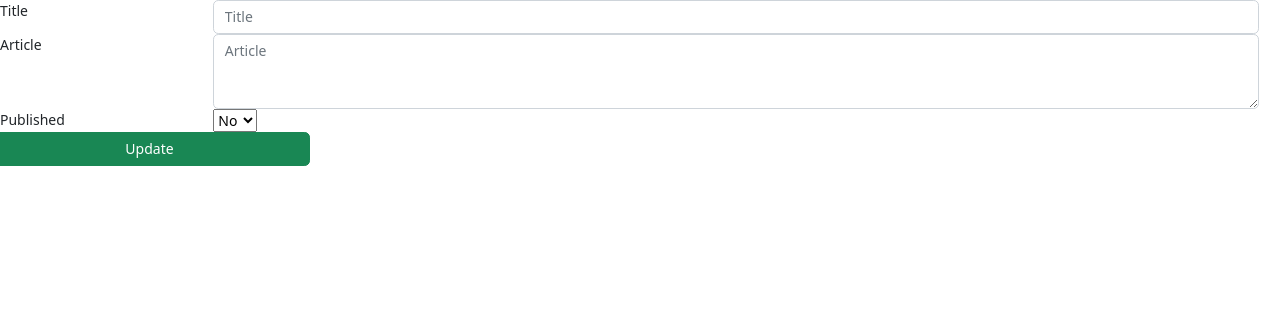
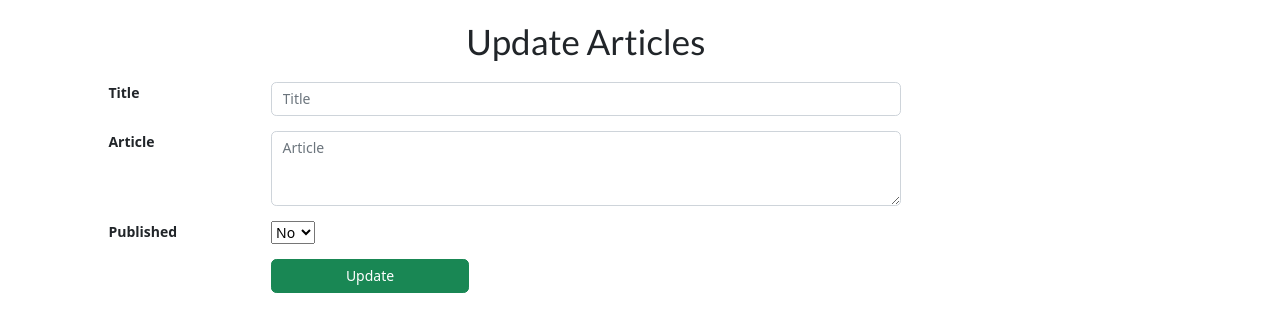
Before and after one commit to glenmoe85/CloudApplications_2023, a React (Create React App) app in the folder react-client/: page /update in a window 1280 px wide. Shown: the top 332 px of the page. Built offline with nearby package versions, Linux system fonts and the light colour scheme.

Commit message:
styling pages

```diff
--- a/react-client/src/App.css
+++ b/react-client/src/App.css
@@ -36,3 +36,23 @@
     transform: rotate(360deg);
   }
 }
+
+.headers {
+  text-align: center;
+  margin-bottom: 20px;
+}
+.margin-top {
+  margin-top: 20px;
+}
+.margin-bottom {
+  margin-bottom: 20px;
+}
+
+.btn-color
+{
+  color: #fff;
+}
+.row-margin
+{
+  margin-bottom: 15px;
+}
--- a/react-client/src/App.js
+++ b/react-client/src/App.js
@@ -4,14 +4,14 @@ import { BrowserRouter, Routes, Route } from "react-router-dom";
 import Read from './components/read';
 import Update from './components/update';
 import Create from './components/create';
-import 'bootstrap/dist/css/bootstrap.min.css'
+import 'bootstrap/dist/css/bootstrap.min.css';
 
 
 function App() {
 
   return (
     <>
-    <div>
+    <div class='margin-top'>
       <BrowserRouter>
         <Routes>
           <Route path="/" element={<Read />} />
--- a/react-client/src/components/create.js
+++ b/react-client/src/components/create.js
@@ -27,26 +27,34 @@ export default function Create() {
     }
     return (
         <div class='form-group row'>
-            <div class='form-group row'>
+            <div class="col-sm-1"></div>
+            <div class="col-sm-9">
+                <h1 class='headers'>Add Articles</h1>
+                <div class='form-group row row-margin'>
                     <div class='col-sm-2'>
-                    <label>Title</label>
+                        <label><strong>Title</strong></label>
                     </div>
-                <div class='col-sm-10'>
+                    <div class='col-sm-8'>
                         <input type='text' class='form-control' placeholder='Title' value={title} onChange={(e) => setTitle(e.target.value)} />
                     </div>
                 </div>
-            <div class='form-group row'>
+                <div class='form-group row row-margin'>
                     <div class='col-sm-2'>
-                    <label>Article</label>
+                        <label><strong>Article</strong></label>
                     </div>
-                <div class='col-sm-10'>
+                    <div class='col-sm-8'>
                         <textarea class='form-control' rows='3' placeholder='Article' value={body} onChange={(e) => setArticle(e.target.value)}>
                         </textarea>
                     </div>
                 </div>
                 <div class="form-group row" id="form_buttons" >
+                    <div class='col-sm-2'></div>
+                    <div class='col-sm-10'>
                         <button class="btn btn-success col-sm-3" onClick={postData} type='submit'>Submit</button>
                     </div>
                 </div>
+            </div>
+            <div class="col-sm-1"></div>
+        </div>
     )
 }
--- a/react-client/src/components/read.js
+++ b/react-client/src/components/read.js
@@ -28,7 +28,7 @@ export default function Read() {
     }
 
     const getData = () => {
-        axios.get('http://localhost:4000/articles', config)
+        axios.get('http://localhost:4000/articles', config )
             .then((getData) => {
                 setAPIData(getData.data);
             })
@@ -42,12 +42,22 @@ export default function Read() {
         })
     }
 
+
+
 return (
-        <div>
-            <table>
+
+
+        <div class="form-group row ">
+        <div class="col-sm-1"></div>
+        <div class="col-sm-9">
+        <h1 class='headers'>View Articles</h1>
+         <Link to='/create'>
+                <button class='btn btn-success margin-bottom ' >Add Article</button>
+            </Link>
+
+            <table id="tabs" class="table table-striped table-bordered btn-color">
                 <thead>
                     <tr>
-                        <th>ID</th>
                         <th>Title</th>
                         <th>Artile</th>
                         <th>Published</th>
@@ -60,22 +70,26 @@ return (
                 {APIData.map((data, i) => {
                         return (
                             <tr>
-                            <td>{data.id}</td>
                                 <td>{data.title}</td>
                                 <td>{data.body}</td>
                                 <td>{data.published ? "Yes" : "No"}</td>
+                                <td class='btn-color'>
                                  <Link to='/update'>
-                                <td><button onClick={() => setData(data)}>Update</button></td>
+                                <button class='btn btn-primary ' onClick={() => setData(data)}>Update</button>
                                 </Link>
+                                </td>
                                 <td>
-                                    <button onClick={() => onDelete(data.id)}>Delete</button>
+                                    <button class='btn btn-danger' onClick={() => onDelete(data.id)}>Delete</button>
                                 </td>
                             </tr>
+
                         )
                     })}
                 </tbody>
 
             </table>
+            </div>
+            <div class="col-sm-1"></div>
         </div>
     )
 }
--- a/react-client/src/components/update.js
+++ b/react-client/src/components/update.js
@@ -25,8 +25,6 @@ export default function Update() {
           }
         const url="http://localhost:4000/articles/"+ id + ".json"
         const data = { title: title, body: body, published: published };
-        console.log(url)
-        console.log(data)
 
         axios.put(url, data, { config }).then(response =>
             window.location.href = '/'
@@ -34,43 +32,47 @@ export default function Update() {
 
     }
     return (
+
         <div class='form-group row'>
-            <div class='form-group row'>
+            <div class="col-sm-1"></div>
+            <div class="col-sm-9">
+                <h1 class='headers'>Update Articles</h1>
+                <div class='form-group row row-margin'>
                     <div class='col-sm-2'>
-                    <label>Title</label>
+                        <label><strong>Title</strong></label>
                     </div>
-                <div class='col-sm-10'>
+                    <div class='col-sm-8'>
                         <input type='text' class='form-control' placeholder='Title' value={title} onChange={(e) => setTitle(e.target.value)} />
                     </div>
                 </div>
-            <div class='form-group row'>
+                <div class='form-group row row-margin'>
                     <div class='col-sm-2'>
-                    <label>Article</label>
+                        <label><strong>Article</strong></label>
                     </div>
-                <div class='col-sm-10'>
+                    <div class='col-sm-8'>
                         <textarea class='form-control' rows='3' placeholder='Article' value={body} onChange={(e) => setArticle(e.target.value)}>
                         </textarea>
                     </div>
                 </div>
-            <div class='form-group row'>
+                <div class='form-group row row-margin'>
                     <div class='col-sm-2'>
-                    <label>Published</label>
+                        <label><strong>Published</strong></label>
                     </div>
-                <div class='col-sm-10'>
-
+                    <div class='col-sm-8'>
                         <select value={published} onChange={(e) => setPublished(e.target.value)}>
-
                             <option value="true">Yes</option>
-
                             <option value="false">No</option>
-
                         </select>
                     </div>
                 </div>
-
                 <div class="form-group row" id="form_buttons" >
+                    <div class='col-sm-2'></div>
+                    <div class='col-sm-10'>
                     <button class="btn btn-success col-sm-3" onClick={updateAPIData} >Update</button>
                     </div>
                 </div>
+            </div>
+            <div class="col-sm-1"></div>
+        </div>
     )
 }
```
Also changed, not shown: 2 other files (tests, documents, lock files or other folders). Lines whose indentation alone changed are shown as unchanged.
